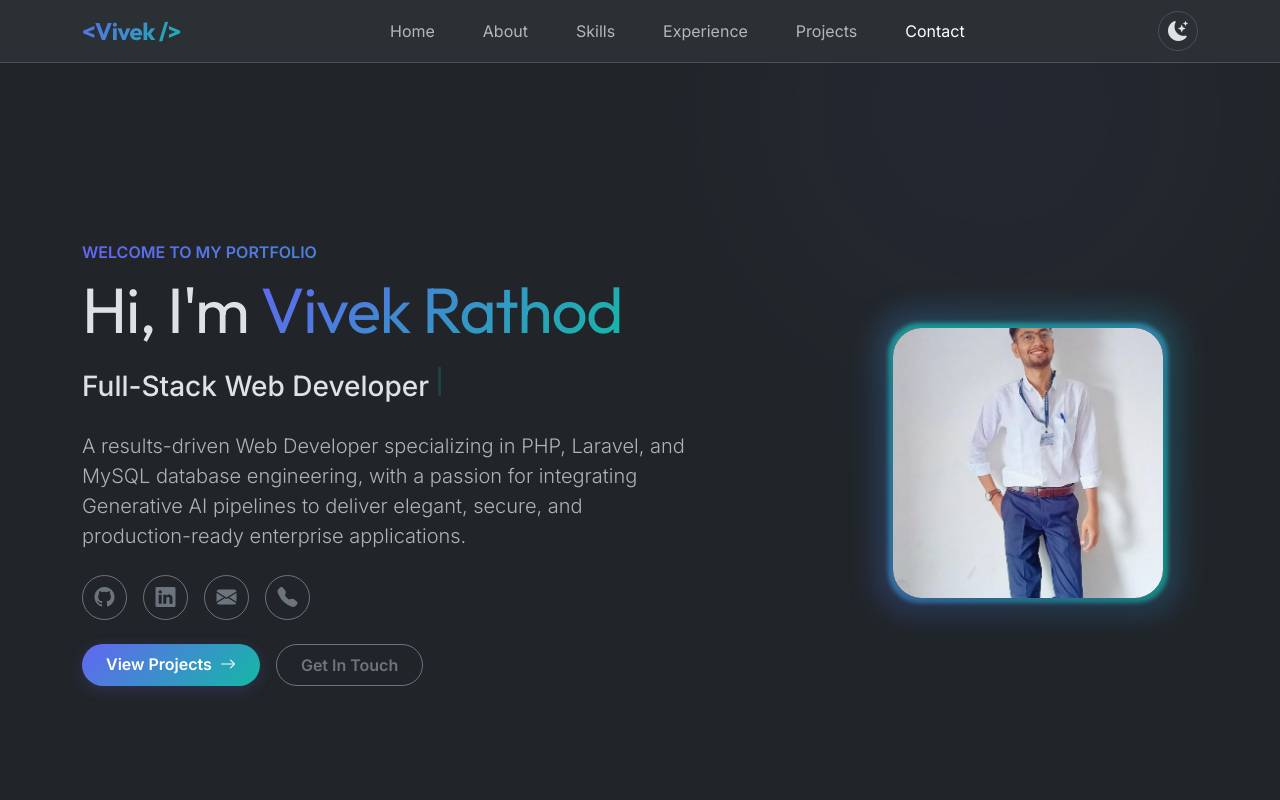
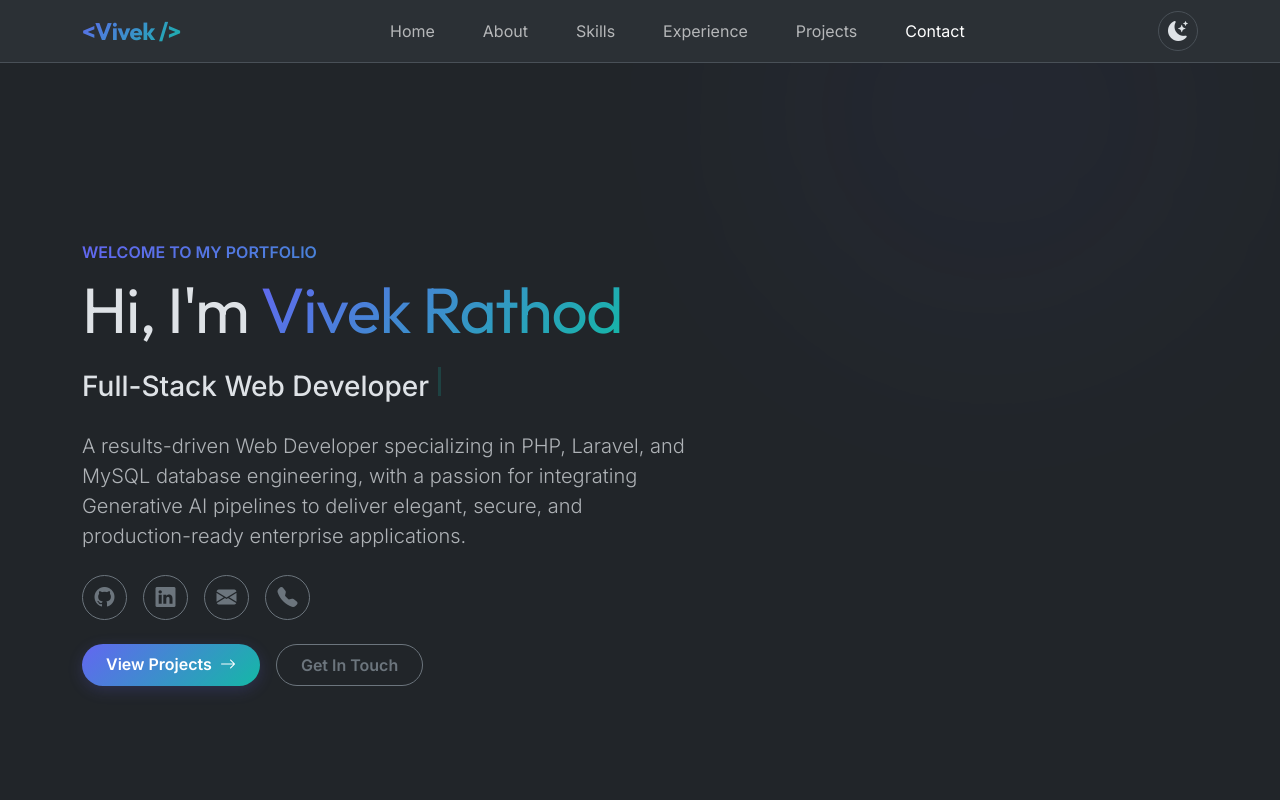
Before and after one commit to VivekRthod21/vivek_portfolio, a website: page index.html in a window 1280 px wide. Shown: the top 800 px of the page. Drawn offline with nearby package versions, Linux system fonts and the light colour scheme.

Commit message:
Remove commented hero image section
Removed commented-out hero image section in index.html.

```diff
--- a/index.html
+++ b/index.html
@@ -104,13 +104,13 @@
           </div>
         </div>
 
-        <div class="col-12 col-lg-5 col-xl-4 d-flex justify-content-center order-first order-lg-last">
+        <!-- <div class="col-12 col-lg-5 col-xl-4 d-flex justify-content-center order-first order-lg-last">
           <div class="hero-img-wrapper">
             <div class="hero-img-container">
               <img src="public_html/assets/imgs/Vivek.jpg" alt="Vivek Rathod">
             </div>
           </div>
-        </div>
+        </div> -->
       </div>
     </div>
   </header>
```
